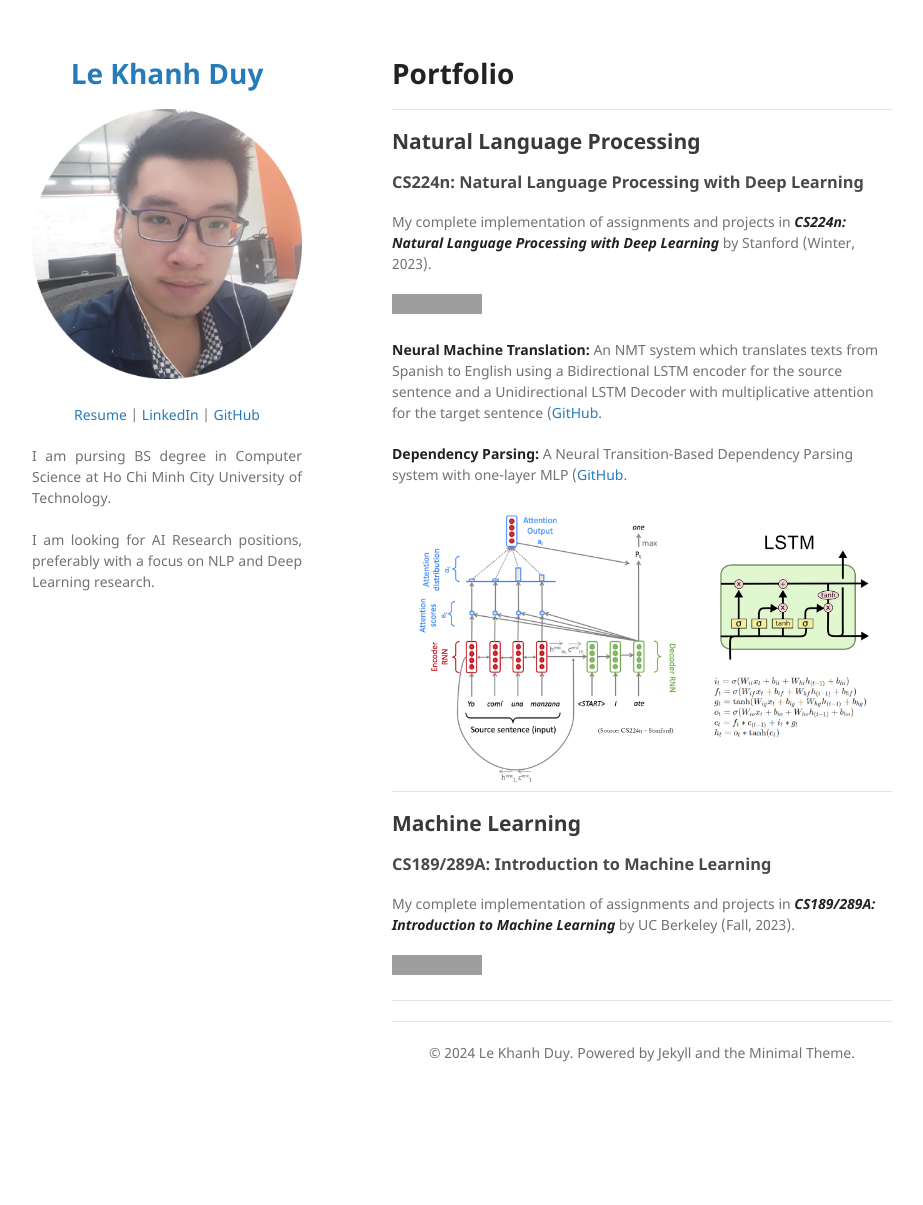
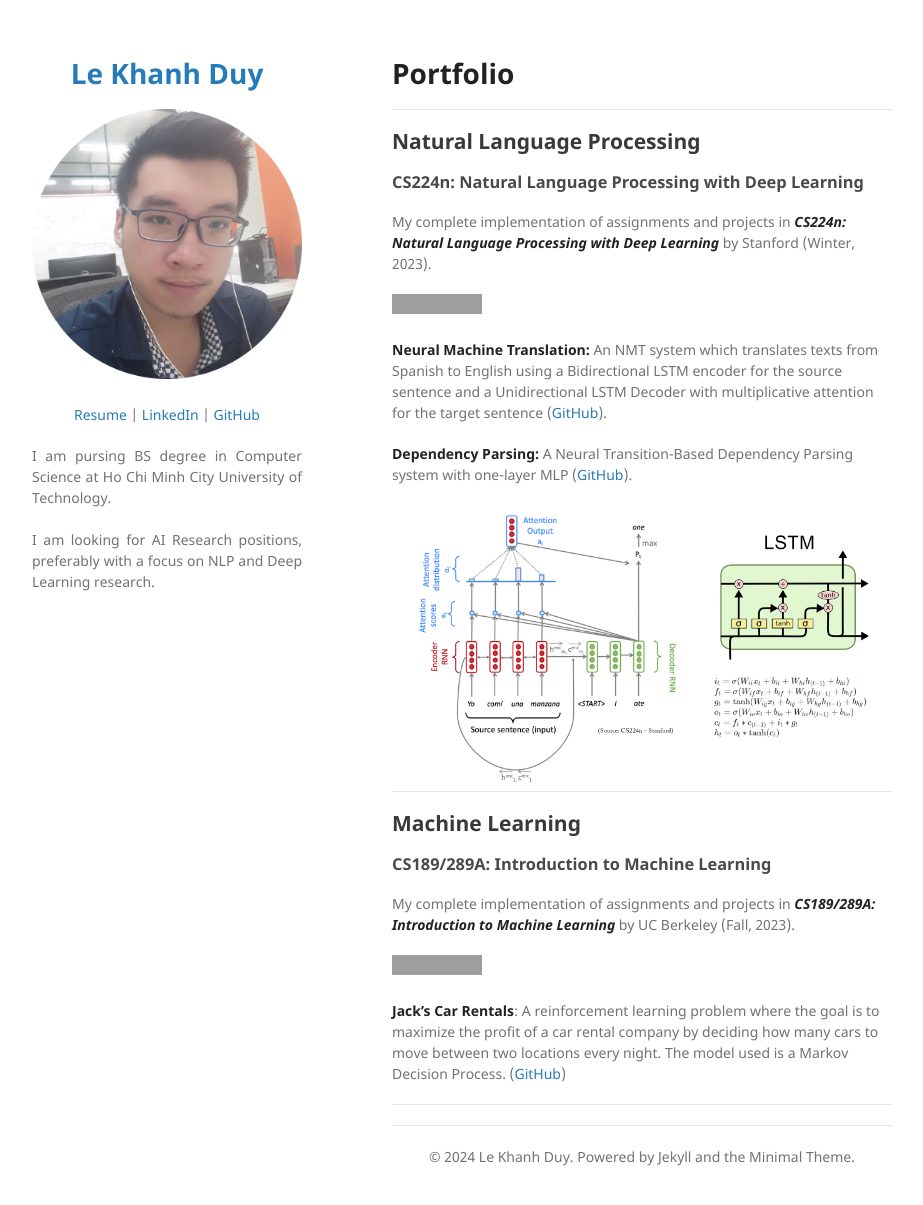
Before and after one commit to duyvt6663/portfolio, a Jekyll site: the page built from index.md, in a window 1280 px wide and 1217 px high. Shown: the top 1205 px of the window, without its empty margins (178-1101 px from the left). Built offline with Jekyll 4.4.1, drawn with Linux system fonts in a browser that asks for light colours; our own code applies the rules of GitHub Pages for plain Markdown files; grey boxes are pictures that could not be loaded.

Commit message:
update project

```diff
--- a/index.md
+++ b/index.md
@@ -8,9 +8,9 @@ My complete implementation of assignments and projects in [***CS224n: Natural La
 
 [![View on GitHub](https://img.shields.io/badge/GitHub-View_on_GitHub-blue?logo=GitHub)](https://github.com/duyvt6663/CS224n_2023)
 
-**Neural Machine Translation:** An NMT system which translates texts from Spanish to English using a Bidirectional LSTM encoder for the source sentence and a Unidirectional LSTM Decoder with multiplicative attention for the target sentence ([GitHub](https://github.com/duyvt6663/CS224n_2023/tree/main/assignment4).
+**Neural Machine Translation:** An NMT system which translates texts from Spanish to English using a Bidirectional LSTM encoder for the source sentence and a Unidirectional LSTM Decoder with multiplicative attention for the target sentence ([GitHub](https://github.com/duyvt6663/CS224n_2023/tree/main/assignment4)).
 
-**Dependency Parsing:** A Neural Transition-Based Dependency Parsing system with one-layer MLP ([GitHub](https://github.com/duyvt6663/CS224n_2023/tree/main/assignment3).
+**Dependency Parsing:** A Neural Transition-Based Dependency Parsing system with one-layer MLP ([GitHub](https://github.com/duyvt6663/CS224n_2023/tree/main/assignment3)).
 
 <center><img src="images/nlp.png"/></center>
 
@@ -22,6 +22,8 @@ My complete implementation of assignments and projects in [***CS224n: Natural La
 My complete implementation of assignments and projects in [***CS189/289A: Introduction to Machine Learning***](https://www.eecs189.org/) by UC Berkeley (Fall, 2023).
 
 [![View on GitHub](https://img.shields.io/badge/GitHub-View_on_GitHub-blue?logo=GitHub)](https://github.com/duyvt6663/CS189_FALL_2023)
+
+**Jack’s Car Rentals**: A reinforcement learning problem where the goal is to maximize the profit of a car rental company by deciding how many cars to move between two locations every night. The model used is a Markov Decision Process. ([GitHub](https://github.com/duyvt6663/CS189_FALL_2023/tree/main/HW6))
 
 <!-- --- -->
 <!-- ### Detect Non-negative Airline Tweets: BERT for Sentiment Analysis
```
